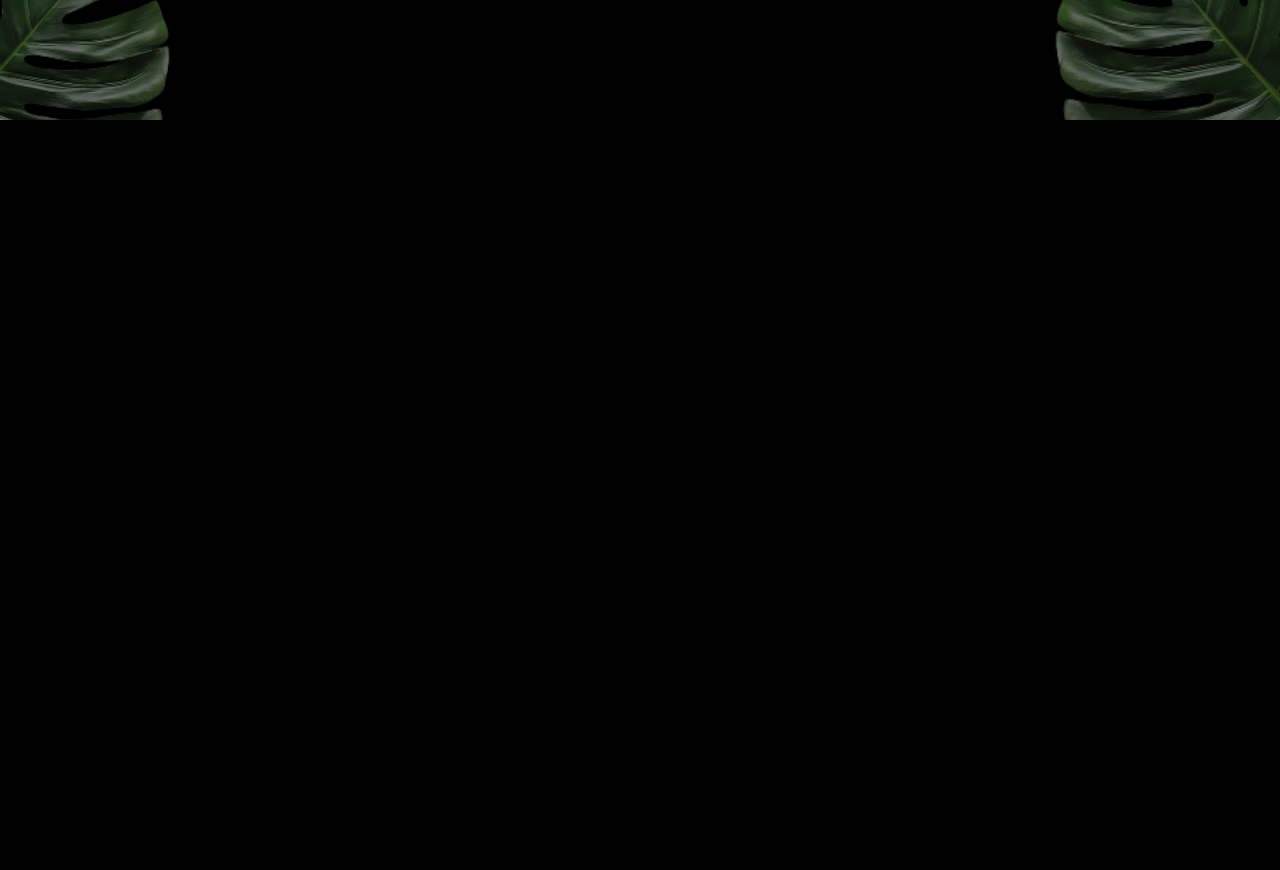
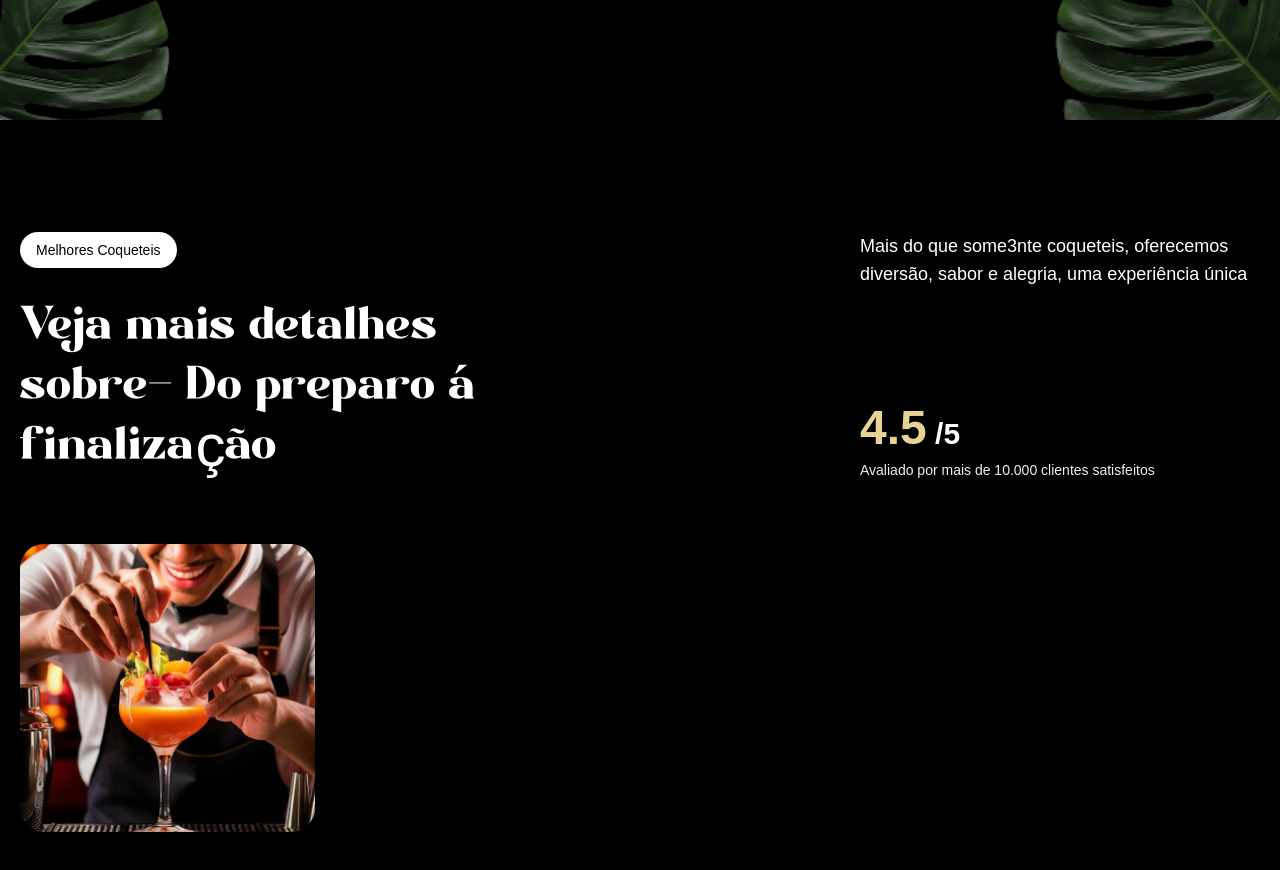
Before and after one commit to EduFkn/drink-3d, a React (Vite) app: page / in a window 1280 px wide. Shown: the part 1480-2350 px from the top of the page. Before the commit the page ends 1600 px from the top, so only its background shows below. Built offline with nearby package versions, Linux system fonts and the light colour scheme; a web font is replaced by a local one.

Commit message:
chore: remove dist folder and initial setup on about section

```diff
--- a/src/components/About.jsx
+++ b/src/components/About.jsx
@@ -1,10 +1,41 @@
 const About = () => {
     return (
 
-        <div>
+        <div id="about">
+            <div className="mb-16 md:px-0 px-5">
+                <div className="content">
+                    <div className="md:col-span-8">
+                        <p className="badge">Melhores Coqueteis</p>
+                        <h2>Veja mais detalhes sobre
+                            <span className="text-white">- </span>
+                            Do preparo á finalização
+                        </h2>
+                    </div>
+                    <div className="sub-content">
+                        <p>
+                            Mais do que some3nte coqueteis, oferecemos diversão, sabor e alegria, uma experiência única
+                        </p>
+                        <div>
+                            <p className="md:text-3xl text-xl font-bold">
+                                <span>4.5</span> /5
+                            </p>
+                            <p className="text-sm text-white-100">
+                                Avaliado por mais de 10.000 clientes satisfeitos
+                            </p>
 
+                        </div>
+                    </div>
+                </div>
+            </div>
+            <div className="top-grid">
+                <div className="md:col-span-3">
+                    <div />
+                    <img src="/images/abt1.png" alt="grid-img-1" />
+
+                </div>
+            </div>
         </div>
-      );
+    );
 }
 
 export default About;
```
Also changed, not shown: src/components/Hero.jsx (indentation only), 1 other file (tests, documents, lock files or other folders).
